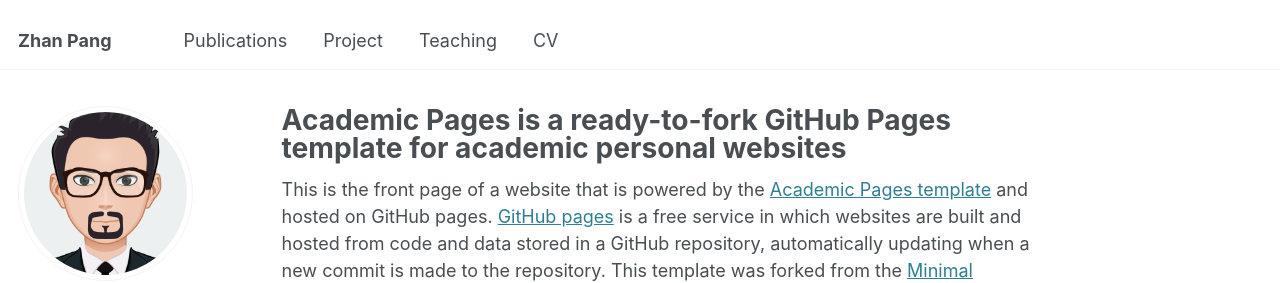
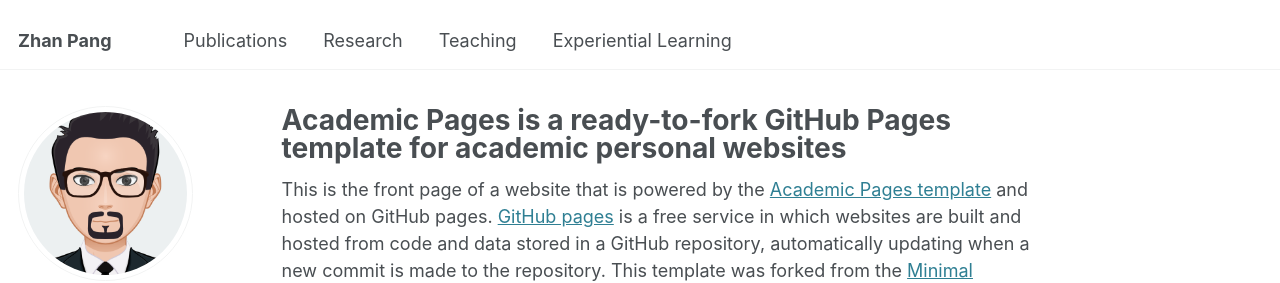
Before and after one commit to panalyticslab/panalyticslab.github.io, a Jekyll site: the page built from _pages/about.md, in a window 1280 px wide. Shown: the top 283 px of the page. Built offline with Jekyll 4.4.1, drawn with Linux system fonts in a browser that asks for light colours; some web fonts are replaced.

Commit message:
Update navigation.yml

```diff
--- a/_data/navigation.yml
+++ b/_data/navigation.yml
@@ -8,22 +8,23 @@
   - title: "Publications"
     url: /publications/
 
+  - title: "Research"
+    url: /research/
+
 #  - title: "Talks"
 #    url: /talks/
-
-
-  - title: "Project"
-    url: /project/
-
 
   - title: "Teaching"
     url: /teaching/
 
+  - title: "Experiential Learning"
+    url: /experiential_learning/
+
 #  - title: "Blog Posts"
 #    url: /year-archive/
 
-  - title: "CV"
-    url: /cv/
+#  - title: "CV"
+#    url: /cv/
 
 #  - title: "Guide"
 #    url: /markdown/
```
